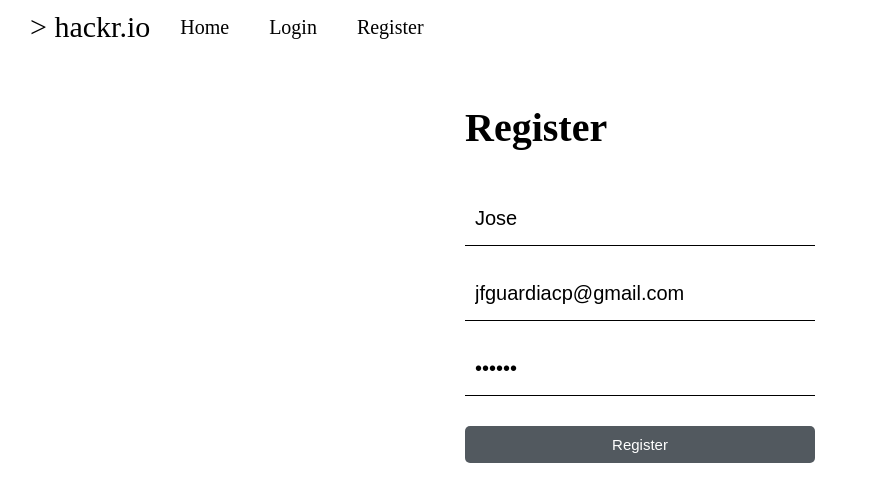
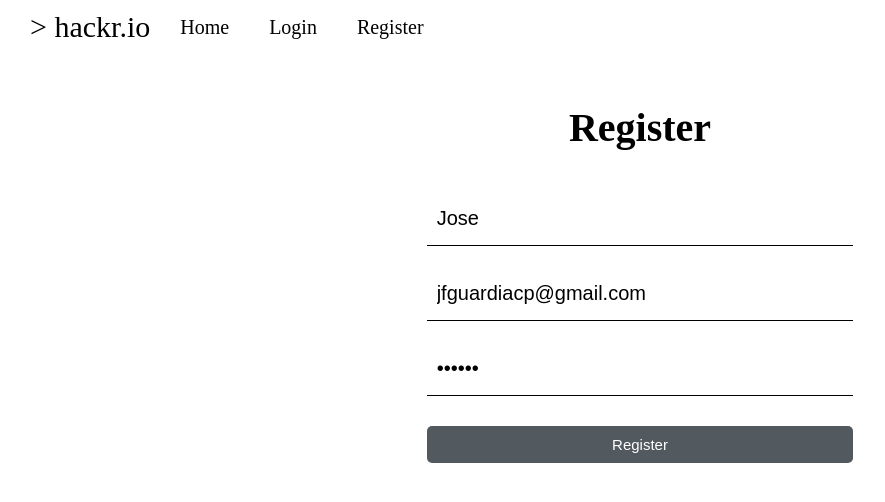
Before and after one commit to codecallogic/hackr, a Next.js app: page /register in a window 1280 px wide. Shown: the top 502 px of the page, without its empty margins (0-885 px from the left). Built offline with nearby package versions, Linux system fonts and the light colour scheme.

Commit message:
created account activation page

```diff
--- a/package.json
+++ b/package.json
@@ -11,6 +11,7 @@
   "dependencies": {
     "@material-ui/core": "^4.11.0",
     "axios": "^0.20.0",
+    "jsonwebtoken": "^8.5.1",
     "next": "9.5.3",
     "nprogress": "^0.2.0",
     "react": "16.13.1",
--- a/pages/register.js
+++ b/pages/register.js
@@ -49,6 +49,7 @@ function Register() {
         <div>
             <Nav></Nav>
             <div className="registration">
+                <div className="registration-container">
                 <h1 className="registration-heading">Register</h1>
                 <form action="" className="registration-form" onSubmit={handleSubmit} autoComplete="off">
                     <input onChange={handleChange('name')} type="text" className="registration-form-input" placeholder="name" autoComplete="new-name" value={name}/>
@@ -58,6 +59,7 @@ function Register() {
                 </form>
                 {success && showSuccessMessage(success)}
                 {error && showErrorMessage(error)}
+                </div>
             </div>
         </div>
     )
--- a/styles/app.css
+++ b/styles/app.css
@@ -30,13 +30,15 @@
 
 .registration {
   display: grid;
-  justify-content: center;
+  grid-template-columns: repeat(3, [col-start] 1fr [col-end]);
   padding: 5rem 0 0 0; }
+  .registration-container {
+    grid-column: 2/3;
+    text-align: center; }
   .registration-heading {
     font-size: 4rem; }
   .registration-form {
     display: grid;
-    grid-template-columns: minmax(min-content, 35rem);
     margin-top: 4rem;
     grid-gap: 2rem; }
     .registration-form-input {
--- a/styles/cssComponents/_registration.scss
+++ b/styles/cssComponents/_registration.scss
@@ -1,7 +1,12 @@
 .registration {
     display: grid;
-    justify-content: center;
+    grid-template-columns: repeat(3, [col-start] 1fr [col-end]);
     padding: 5rem 0 0 0;
+
+    &-container {
+        grid-column: 2/3;
+        text-align: center;
+    }
 
     &-heading {
         font-size: 4rem;
@@ -9,7 +14,6 @@
 
     &-form {
         display: grid;
-        grid-template-columns: minmax(min-content, 35rem);
         margin-top: 4rem;
         grid-gap: 2rem;
 
```
Also changed, not shown: pages/auth/activate/[id].js (added, +54 -0 lines), 1 other file (tests, documents, lock files or other folders).
